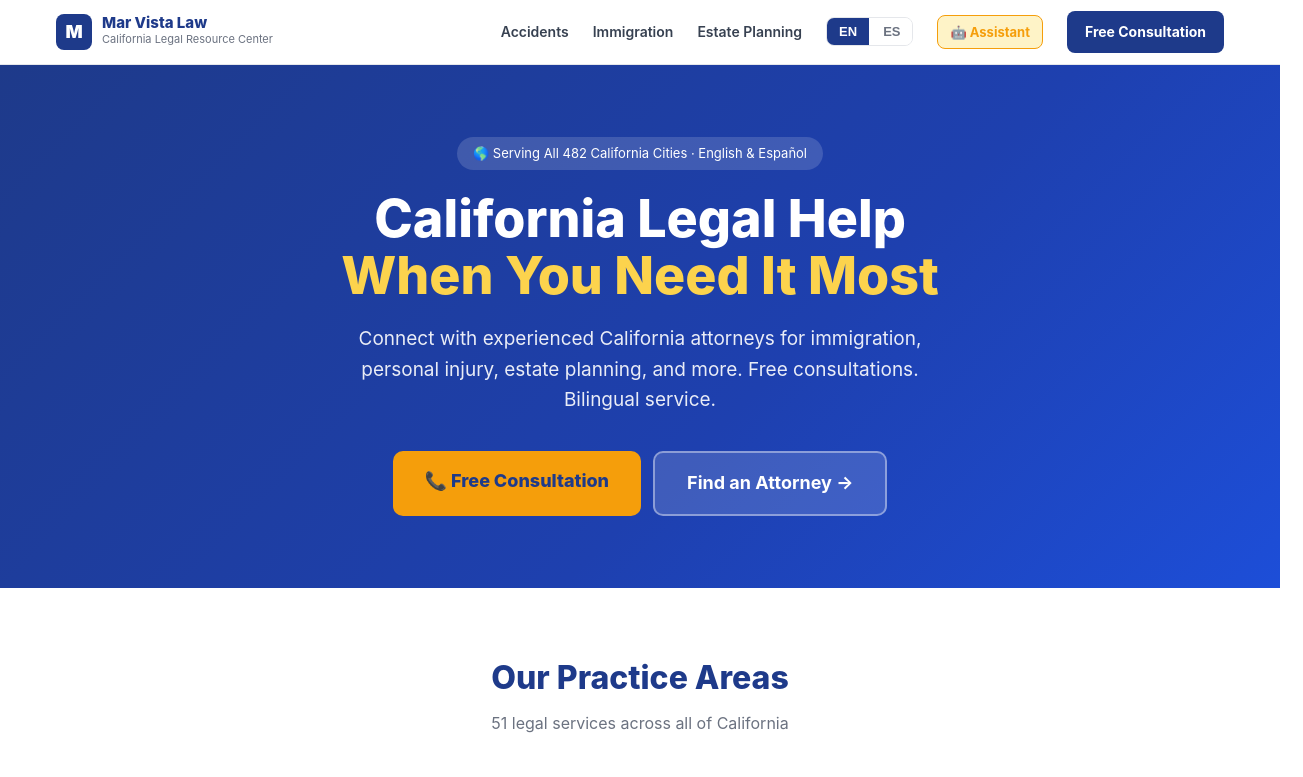
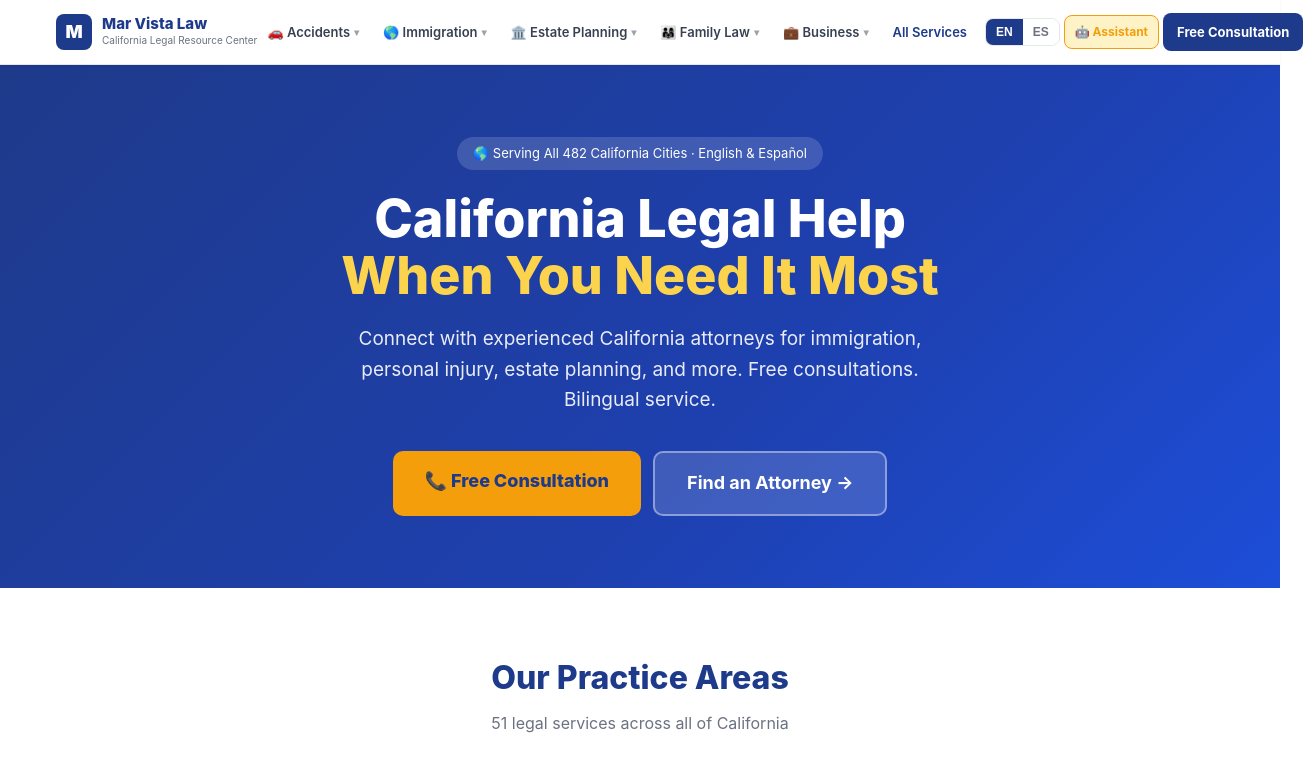
Before and after one commit to Ahorasi360/marvistalaw, a Next.js app: page / in a window 1280 px wide. Shown: the top 777 px of the page, 1303 px wide, since content can reach past the window. Built offline with nearby package versions, Linux system fonts and the light colour scheme.

Commit message:
feat: navbar with dropdowns for all 51 services + mobile hamburger

```diff
--- a/app/components/Navbar.js
+++ b/app/components/Navbar.js
@@ -1,65 +1,179 @@
 'use client';
 import Link from 'next/link';
 import { useState } from 'react';
-import { useLang, T } from '../lib/LanguageContext';
+import { useLang } from '../lib/LanguageContext';
+import { SERVICES } from '../lib/data';
+
+const MENU_CATEGORIES = [
+  {
+    key: 'accidents',
+    en: 'Accidents',
+    es: 'Accidentes',
+    icon: '🚗',
+    categories: ['injury'],
+    href: '/car-accident-attorney/los-angeles',
+  },
+  {
+    key: 'immigration',
+    en: 'Immigration',
+    es: 'Inmigración',
+    icon: '🌎',
+    categories: ['immigration'],
+    href: '/green-card-application/los-angeles',
+  },
+  {
+    key: 'estate',
+    en: 'Estate Planning',
+    es: 'Planificación Patrimonial',
+    icon: '🏛️',
+    categories: ['estate'],
+    href: '/living-trust/los-angeles',
+  },
+  {
+    key: 'family',
+    en: 'Family Law',
+    es: 'Familia',
+    icon: '👨‍👩‍👧',
+    categories: ['family'],
+    href: '/divorce-attorney/los-angeles',
+  },
+  {
+    key: 'business',
+    en: 'Business',
+    es: 'Negocios',
+    icon: '💼',
+    categories: ['business', 'realestate'],
+    href: '/llc-formation/los-angeles',
+  },
+];
 
 export default function Navbar() {
   const { lang, setLang } = useLang();
-  const t = T[lang].nav;
-  const [open, setOpen] = useState(false);
+  const [mobileOpen, setMobileOpen] = useState(false);
+  const [activeDropdown, setActiveDropdown] = useState(null);
+
+  const getServicesForCategory = (categories) =>
+    SERVICES.filter(s => categories.includes(s.category)).slice(0, 8);
 
   return (
-    <nav style={{ background: 'white', borderBottom: '1px solid #E5E7EB', position: 'sticky', top: 0, zIndex: 100 }}>
+    <nav style={{ background: 'white', borderBottom: '1px solid #E5E7EB', position: 'sticky', top: 0, zIndex: 100, boxShadow: '0 1px 3px rgba(0,0,0,0.06)' }}>
       <div style={{ maxWidth: '1200px', margin: '0 auto', padding: '0 16px', display: 'flex', alignItems: 'center', justifyContent: 'space-between', height: '64px' }}>
 
         {/* Logo */}
-        <Link href="/" style={{ textDecoration: 'none', display: 'flex', alignItems: 'center', gap: '10px' }}>
+        <Link href="/" style={{ textDecoration: 'none', display: 'flex', alignItems: 'center', gap: '10px', flexShrink: 0 }}>
           <div style={{ width: '36px', height: '36px', background: '#1E3A8A', borderRadius: '8px', display: 'flex', alignItems: 'center', justifyContent: 'center', color: 'white', fontWeight: '900', fontSize: '18px' }}>M</div>
           <div>
             <div style={{ fontWeight: '800', fontSize: '15px', color: '#1E3A8A', lineHeight: 1.1 }}>Mar Vista Law</div>
-            <div style={{ fontSize: '11px', color: '#6B7280' }}>California Legal Resource Center</div>
+            <div style={{ fontSize: '10px', color: '#6B7280' }}>California Legal Resource Center</div>
           </div>
         </Link>
 
-        {/* Desktop nav */}
-        <div style={{ display: 'flex', alignItems: 'center', gap: '24px' }} className="desktop-nav">
-          <Link href="/car-accident-attorney/los-angeles" style={{ fontSize: '14px', fontWeight: '600', color: '#374151', textDecoration: 'none' }}>{t.accidents || 'Accidents'}</Link>
-          <Link href="/green-card-application/los-angeles" style={{ fontSize: '14px', fontWeight: '600', color: '#374151', textDecoration: 'none' }}>{t.immigration || 'Immigration'}</Link>
-          <Link href="/living-trust/los-angeles" style={{ fontSize: '14px', fontWeight: '600', color: '#374151', textDecoration: 'none' }}>{t.estatePlanning || 'Estate Planning'}</Link>
-          <div style={{ display: 'flex', gap: '2px', border: '1.5px solid #E5E7EB', borderRadius: '8px', overflow: 'hidden' }}>
-            <button onClick={() => setLang('en')} style={{ padding: '6px 12px', border: 'none', cursor: 'pointer', background: lang === 'en' ? '#1E3A8A' : 'white', color: lang === 'en' ? 'white' : '#6B7280', fontWeight: '700', fontSize: '13px' }}>EN</button>
-            <button onClick={() => setLang('es')} style={{ padding: '6px 12px', border: 'none', cursor: 'pointer', background: lang === 'es' ? '#1E3A8A' : 'white', color: lang === 'es' ? 'white' : '#6B7280', fontWeight: '700', fontSize: '13px' }}>ES</button>
+        {/* Desktop menu */}
+        <div style={{ display: 'flex', alignItems: 'center', gap: '4px' }} className="desktop-menu">
+          {MENU_CATEGORIES.map(cat => {
+            const services = getServicesForCategory(cat.categories);
+            return (
+              <div key={cat.key} style={{ position: 'relative' }}
+                onMouseEnter={() => setActiveDropdown(cat.key)}
+                onMouseLeave={() => setActiveDropdown(null)}>
+                <Link href={cat.href}
+                  style={{ display: 'flex', alignItems: 'center', gap: '4px', padding: '8px 10px', fontSize: '13px', fontWeight: '600', color: '#374151', textDecoration: 'none', borderRadius: '8px', background: activeDropdown === cat.key ? '#F8FAFC' : 'transparent', whiteSpace: 'nowrap' }}>
+                  {cat.icon} {lang === 'es' ? cat.es : cat.en}
+                  <span style={{ fontSize: '10px', color: '#9CA3AF' }}>▾</span>
+                </Link>
+
+                {/* Dropdown */}
+                {activeDropdown === cat.key && (
+                  <div style={{ position: 'absolute', top: '100%', left: '50%', transform: 'translateX(-50%)', background: 'white', border: '1px solid #E5E7EB', borderRadius: '12px', boxShadow: '0 8px 24px rgba(0,0,0,0.12)', padding: '12px', minWidth: '220px', zIndex: 200 }}>
+                    {services.map(s => (
+                      <Link key={s.slug} href={'/' + s.slug + '/los-angeles'}
+                        style={{ display: 'block', padding: '8px 12px', fontSize: '13px', color: '#374151', textDecoration: 'none', borderRadius: '6px', whiteSpace: 'nowrap' }}
+                        onMouseEnter={e => e.target.style.background = '#EFF6FF'}
+                        onMouseLeave={e => e.target.style.background = 'transparent'}>
+                        {lang === 'es' ? s.nameEs : s.name}
+                      </Link>
+                    ))}
+                    <div style={{ borderTop: '1px solid #E5E7EB', marginTop: '8px', paddingTop: '8px' }}>
+                      <Link href="/services"
+                        style={{ display: 'block', padding: '8px 12px', fontSize: '12px', color: '#1E3A8A', textDecoration: 'none', fontWeight: '700' }}>
+                        {lang === 'es' ? 'Ver todos los servicios →' : 'View all services →'}
+                      </Link>
+                    </div>
+                  </div>
+                )}
+              </div>
+            );
+          })}
+
+          {/* All services link */}
+          <Link href="/services"
+            style={{ padding: '8px 10px', fontSize: '13px', fontWeight: '600', color: '#1E3A8A', textDecoration: 'none', whiteSpace: 'nowrap' }}>
+            {lang === 'es' ? 'Todos los servicios' : 'All Services'}
+          </Link>
+
+          {/* Lang toggle */}
+          <div style={{ display: 'flex', border: '1.5px solid #E5E7EB', borderRadius: '8px', overflow: 'hidden', marginLeft: '4px' }}>
+            <button onClick={() => setLang('en')} style={{ padding: '6px 10px', border: 'none', cursor: 'pointer', background: lang === 'en' ? '#1E3A8A' : 'white', color: lang === 'en' ? 'white' : '#6B7280', fontWeight: '700', fontSize: '12px' }}>EN</button>
+            <button onClick={() => setLang('es')} style={{ padding: '6px 10px', border: 'none', cursor: 'pointer', background: lang === 'es' ? '#1E3A8A' : 'white', color: lang === 'es' ? 'white' : '#6B7280', fontWeight: '700', fontSize: '12px' }}>ES</button>
           </div>
-          <Link href="/asistente" style={{ fontSize: '13px', fontWeight: '700', color: '#F59E0B', textDecoration: 'none', padding: '6px 12px', background: '#FEF3C7', borderRadius: '8px', border: '1.5px solid #F59E0B' }}>🤖 {lang === 'es' ? 'Asistente' : 'Assistant'}</Link>
-          <Link href="tel:+13234182252" style={{ background: '#1E3A8A', color: 'white', padding: '10px 18px', borderRadius: '8px', textDecoration: 'none', fontWeight: '700', fontSize: '14px', whiteSpace: 'nowrap' }}>
+
+          {/* Assistant */}
+          <Link href="/asistente"
+            style={{ fontSize: '12px', fontWeight: '700', color: '#F59E0B', textDecoration: 'none', padding: '6px 10px', background: '#FEF3C7', borderRadius: '8px', border: '1.5px solid #F59E0B', whiteSpace: 'nowrap' }}>
+            🤖 {lang === 'es' ? 'Asistente' : 'Assistant'}
+          </Link>
+
+          {/* CTA */}
+          <Link href="tel:+13234182252"
+            style={{ background: '#1E3A8A', color: 'white', padding: '9px 14px', borderRadius: '8px', textDecoration: 'none', fontWeight: '700', fontSize: '13px', whiteSpace: 'nowrap' }}>
             {lang === 'es' ? 'Consulta Gratis' : 'Free Consultation'}
           </Link>
         </div>
 
-        {/* Mobile right side */}
-        <div style={{ display: 'flex', alignItems: 'center', gap: '8px' }} className="mobile-nav-right">
-          <div style={{ display: 'flex', gap: '2px', border: '1.5px solid #E5E7EB', borderRadius: '8px', overflow: 'hidden' }}>
-            <button onClick={() => setLang('en')} style={{ padding: '5px 10px', border: 'none', cursor: 'pointer', background: lang === 'en' ? '#1E3A8A' : 'white', color: lang === 'en' ? 'white' : '#6B7280', fontWeight: '700', fontSize: '12px' }}>EN</button>
-            <button onClick={() => setLang('es')} style={{ padding: '5px 10px', border: 'none', cursor: 'pointer', background: lang === 'es' ? '#1E3A8A' : 'white', color: lang === 'es' ? 'white' : '#6B7280', fontWeight: '700', fontSize: '12px' }}>ES</button>
+        {/* Mobile right */}
+        <div style={{ display: 'flex', alignItems: 'center', gap: '8px' }} className="mobile-menu-btn">
+          <div style={{ display: 'flex', border: '1.5px solid #E5E7EB', borderRadius: '8px', overflow: 'hidden' }}>
+            <button onClick={() => setLang('en')} style={{ padding: '5px 8px', border: 'none', cursor: 'pointer', background: lang === 'en' ? '#1E3A8A' : 'white', color: lang === 'en' ? 'white' : '#6B7280', fontWeight: '700', fontSize: '12px' }}>EN</button>
+            <button onClick={() => setLang('es')} style={{ padding: '5px 8px', border: 'none', cursor: 'pointer', background: lang === 'es' ? '#1E3A8A' : 'white', color: lang === 'es' ? 'white' : '#6B7280', fontWeight: '700', fontSize: '12px' }}>ES</button>
           </div>
-          {/* Hamburger */}
-          <button onClick={() => setOpen(!open)} style={{ background: 'none', border: '1.5px solid #E5E7EB', borderRadius: '8px', padding: '8px', cursor: 'pointer', display: 'flex', flexDirection: 'column', gap: '4px' }}>
-            <span style={{ display: 'block', width: '20px', height: '2px', background: '#374151' }}></span>
-            <span style={{ display: 'block', width: '20px', height: '2px', background: '#374151' }}></span>
-            <span style={{ display: 'block', width: '20px', height: '2px', background: '#374151' }}></span>
+          <button onClick={() => setMobileOpen(!mobileOpen)}
+            style={{ background: 'none', border: '1.5px solid #E5E7EB', borderRadius: '8px', padding: '8px 10px', cursor: 'pointer', fontSize: '18px', lineHeight: 1 }}>
+            {mobileOpen ? '✕' : '☰'}
           </button>
         </div>
       </div>
 
       {/* Mobile dropdown */}
-      {open && (
-        <div style={{ background: 'white', borderTop: '1px solid #E5E7EB', padding: '16px' }}>
-          <div style={{ display: 'flex', flexDirection: 'column', gap: '4px' }}>
-            <Link href="/car-accident-attorney/los-angeles" onClick={() => setOpen(false)} style={{ padding: '12px 16px', fontSize: '15px', fontWeight: '600', color: '#1E3A8A', textDecoration: 'none', borderRadius: '8px', background: '#F8FAFC' }}>🚗 {t.accidents || 'Accidents'}</Link>
-            <Link href="/green-card-application/los-angeles" onClick={() => setOpen(false)} style={{ padding: '12px 16px', fontSize: '15px', fontWeight: '600', color: '#1E3A8A', textDecoration: 'none', borderRadius: '8px', background: '#F8FAFC' }}>🌎 {t.immigration || 'Immigration'}</Link>
-            <Link href="/living-trust/los-angeles" onClick={() => setOpen(false)} style={{ padding: '12px 16px', fontSize: '15px', fontWeight: '600', color: '#1E3A8A', textDecoration: 'none', borderRadius: '8px', background: '#F8FAFC' }}>🏛️ {t.estatePlanning || 'Estate Planning'}</Link>
-            <Link href="/asistente" onClick={() => setOpen(false)} style={{ padding: '12px 16px', fontSize: '15px', fontWeight: '700', color: '#F59E0B', textDecoration: 'none', borderRadius: '8px', background: '#FEF3C7', border: '1.5px solid #F59E0B' }}>🤖 {lang === 'es' ? 'Asistente Legal IA' : 'AI Legal Assistant'}</Link>
-            <Link href="tel:+13234182252" onClick={() => setOpen(false)} style={{ padding: '14px 16px', fontSize: '16px', fontWeight: '700', color: 'white', textDecoration: 'none', borderRadius: '8px', background: '#1E3A8A', textAlign: 'center', marginTop: '8px' }}>
+      {mobileOpen && (
+        <div style={{ background: 'white', borderTop: '1px solid #E5E7EB', maxHeight: '80vh', overflowY: 'auto' }}>
+          {MENU_CATEGORIES.map(cat => {
+            const services = getServicesForCategory(cat.categories);
+            return (
+              <div key={cat.key} style={{ borderBottom: '1px solid #F3F4F6' }}>
+                <div style={{ padding: '12px 16px', fontWeight: '700', color: '#1E3A8A', fontSize: '14px', background: '#F8FAFC' }}>
+                  {cat.icon} {lang === 'es' ? cat.es : cat.en}
+                </div>
+                {services.map(s => (
+                  <Link key={s.slug} href={'/' + s.slug + '/los-angeles'}
+                    onClick={() => setMobileOpen(false)}
+                    style={{ display: 'block', padding: '10px 24px', fontSize: '14px', color: '#374151', textDecoration: 'none', borderBottom: '1px solid #F9FAFB' }}>
+                    {lang === 'es' ? s.nameEs : s.name}
+                  </Link>
+                ))}
+              </div>
+            );
+          })}
+          <div style={{ padding: '16px' }}>
+            <Link href="/asistente" onClick={() => setMobileOpen(false)}
+              style={{ display: 'block', padding: '12px 16px', background: '#FEF3C7', border: '1.5px solid #F59E0B', borderRadius: '8px', textAlign: 'center', color: '#92400E', fontWeight: '700', textDecoration: 'none', marginBottom: '10px' }}>
+              🤖 {lang === 'es' ? 'Asistente Legal IA' : 'AI Legal Assistant'}
+            </Link>
+            <Link href="/services" onClick={() => setMobileOpen(false)}
+              style={{ display: 'block', padding: '12px 16px', background: '#EFF6FF', borderRadius: '8px', textAlign: 'center', color: '#1E3A8A', fontWeight: '700', textDecoration: 'none', marginBottom: '10px' }}>
+              {lang === 'es' ? '📋 Ver 51 Servicios' : '📋 View All 51 Services'}
+            </Link>
+            <Link href="tel:+13234182252" onClick={() => setMobileOpen(false)}
+              style={{ display: 'block', padding: '14px 16px', background: '#1E3A8A', borderRadius: '8px', textAlign: 'center', color: 'white', fontWeight: '700', textDecoration: 'none' }}>
               📞 {lang === 'es' ? 'Consulta Gratis' : 'Free Consultation'}
             </Link>
           </div>
@@ -67,11 +181,11 @@ export default function Navbar() {
       )}
 
       <style>{`
-        .desktop-nav { display: none !important; }
-        .mobile-nav-right { display: flex !important; }
-        @media (min-width: 768px) {
-          .desktop-nav { display: flex !important; }
-          .mobile-nav-right { display: none !important; }
+        .desktop-menu { display: none !important; }
+        .mobile-menu-btn { display: flex !important; }
+        @media (min-width: 900px) {
+          .desktop-menu { display: flex !important; }
+          .mobile-menu-btn { display: none !important; }
         }
       `}</style>
     </nav>
```
